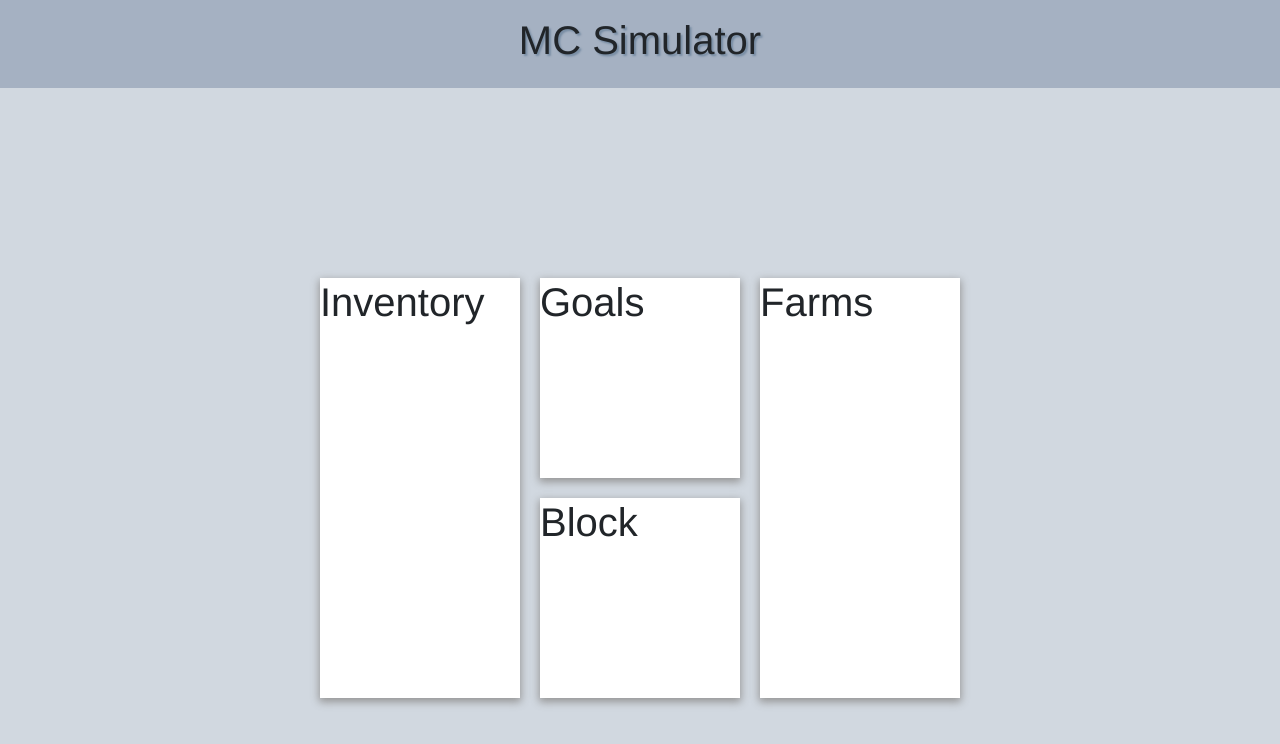
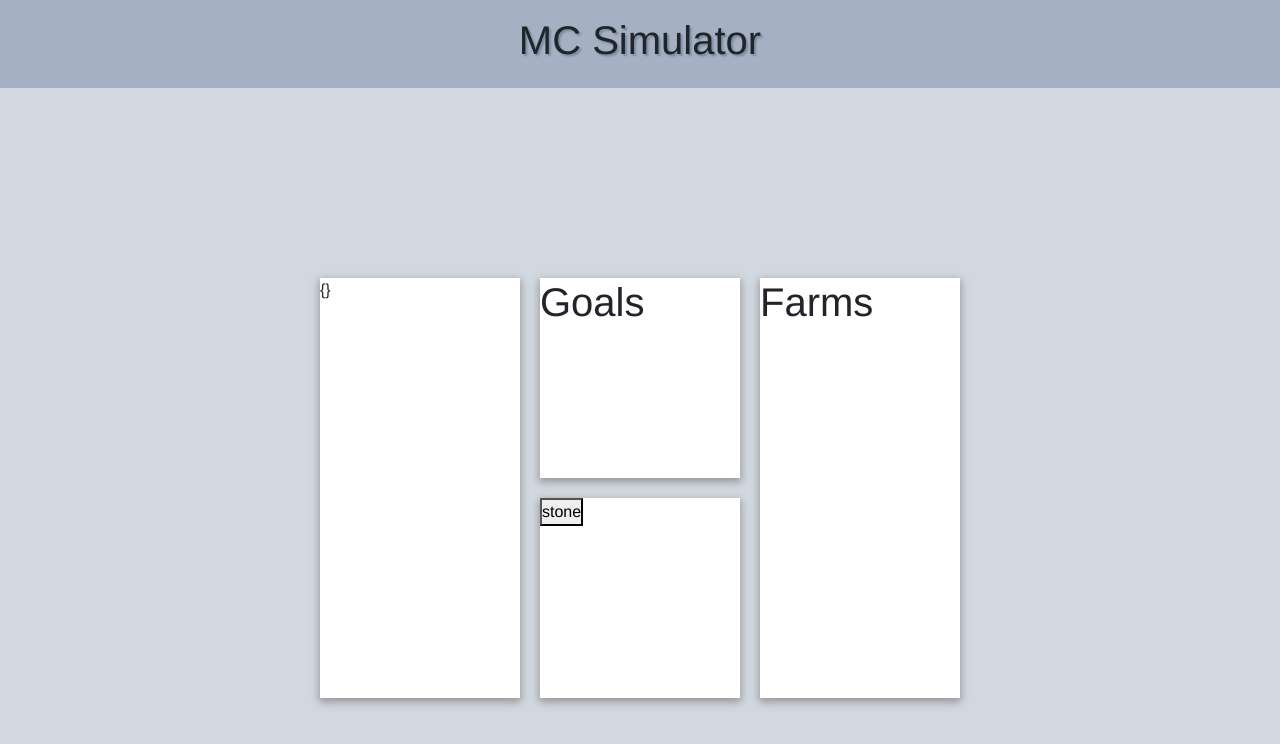
Before and after one commit to JulianBvW/mcsim, a Vue app: page /#/ in a window 1280 px wide. Shown: the top 744 px of the page. Built offline with nearby package versions, Linux system fonts and the light colour scheme.

Commit message:
basic functionality

```diff
--- a/src/components/Block.vue
+++ b/src/components/Block.vue
@@ -1,14 +1,46 @@
 <template>
-  <div>
-    <h1 style="font-weight: 200">Block</h1>
-  </div>
+    <div>
+        <button @click="mineBlock()">{{ currentBlock }}</button>
+    </div>
 </template>
 
 <script>
 export default {
-  name: 'Block'
+    name: 'Block',
+    data() {
+        return {
+            currentBlock: 'stone'
+        }
+    },
+    methods: {
+        mineBlock() {
+            this.$store.commit('addToInventory', this.currentBlock)
+            this.currentBlock = this.getRandomBlock()
+        },
+        getRandomBlock() {
+            let resources = this.$store.state.resources
+
+            let weightSum = 0
+            for (const resource of resources) {
+                weightSum += resource.weight
+            }
+
+            let randomChoice = Math.random() * weightSum
+
+            let currentWeightSum = 0
+            for (const resource of resources) {
+                currentWeightSum += resource.weight
+                if (currentWeightSum > randomChoice) {
+                    return resource.item
+                }
+            }
+
+            return 'stone'
+        }
+    }
 }
 </script>
 
 <style scoped>
+
 </style>
--- a/src/components/Inventory.vue
+++ b/src/components/Inventory.vue
@@ -1,14 +1,15 @@
 <template>
-  <div>
-    <h1 style="font-weight: 200">Inventory</h1>
-  </div>
+    <div>
+        <p>{{ $store.state.inventory }}</p>
+    </div>
 </template>
 
 <script>
 export default {
-  name: 'Inventory'
+    name: 'Inventory'
 }
 </script>
 
 <style scoped>
+
 </style>
--- /dev/null
+++ b/src/data/resources.js
@@ -0,0 +1,18 @@
+export default [
+    {
+        item: 'stone',
+        weight: 100
+    },
+    {
+        item: 'coal',
+        weight: 10
+    },
+    {
+        item: 'iron',
+        weight: 5
+    },
+    {
+        item: 'diamond',
+        weight: 1
+    },
+]
--- a/src/store/index.js
+++ b/src/store/index.js
@@ -1,11 +1,20 @@
 import { createStore } from 'vuex'
+import resources from '@/data/resources'
 
 export default createStore({
     state: {
+        resources: resources,
+        inventory: {}
     },
     getters: {
     },
     mutations: {
+        addToInventory(state, item) {
+            if (!(item in state.inventory)) {
+                state.inventory[item] = 0
+            }
+            state.inventory[item]++
+        }
     },
     actions: {
     },
```
Lines whose indentation alone changed are shown as unchanged.
